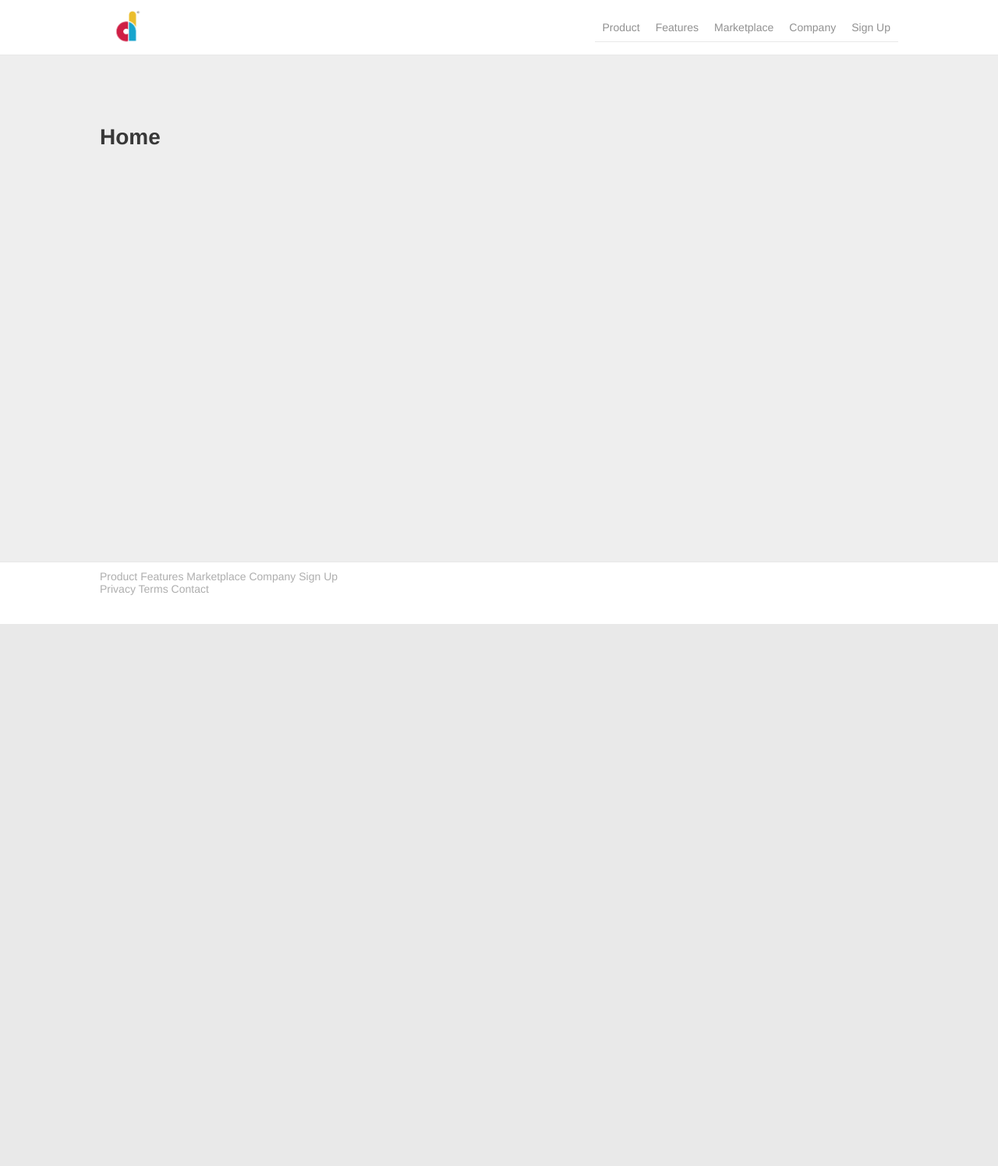
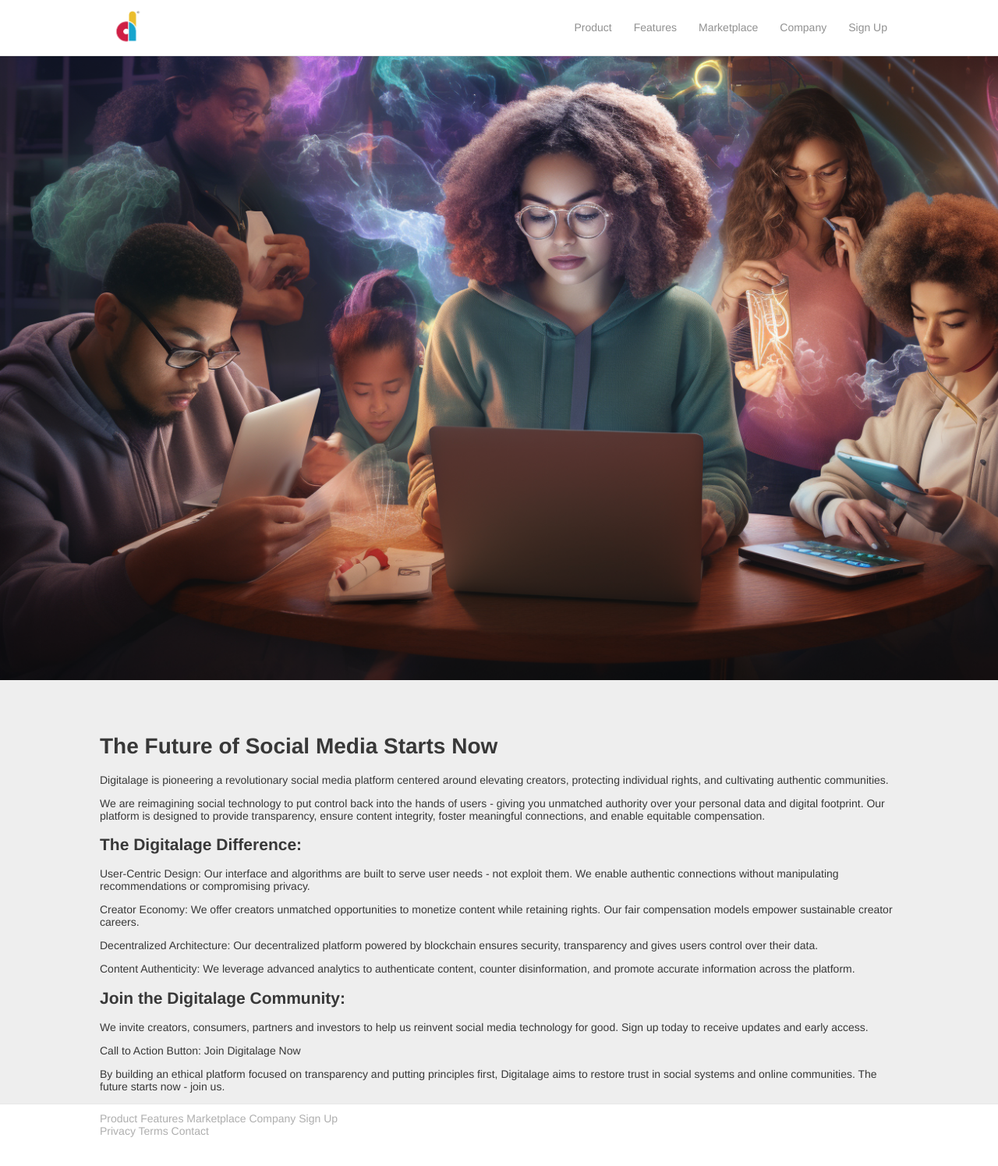
Before and after one commit to mattvisk/digitalage, a PHP site: page / in a window 1280 px wide. Shown: the whole page at 78% size. Before the commit the page ends 800 px from the top, so only its background shows below. Run offline with PHP 8.4, Linux system fonts and the light colour scheme.

Commit message:
nav updates, homepage copy, hero banner

```diff
--- a/css/style.css
+++ b/css/style.css
@@ -36,11 +36,16 @@
 header .logo img {
   height: 50px;
 }
-
-/* Banner
------------------------------------------- */
-.banner {
-  height: 20px;
+header .hamburger {
+  display: none;
+}
+@media (max-width: 700px) {
+  header .hamburger {
+    display: block;
+  }
+  header .nav-menu {
+    display: none;
+  }
 }
 
 /* Navigation
@@ -51,14 +56,27 @@
 }
 nav a {
   font-size: 14px;
-  padding: 10px;
   display: inline-block;
   color: #919191;
-  border-bottom: 1px solid #e8e8e8;
+  border-bottom: 1px solid rgba(0, 0, 0, 0);
+  transition: all 0.5s linear;
+  height: 100%;
+  line-height: 100%;
+  padding: 0 14px;
+  line-height: 70px;
 }
 nav a:hover {
   color: #545454;
-  border-bottom: 1px solid #e8e8e8;
+  border-bottom: 1px solid rgba(0, 0, 0, 0.2);
+  transition: all 0.1s linear;
+}
+
+/* Banner
+------------------------------------------ */
+.banner {
+  background: url(../images/ai/A_group_of_culturally_diverse_creators_collaborating_98ca68ac-724d-47e3-a0b4-d7ec640ab56a.png);
+  background-size: cover;
+  height: 800px;
 }
 
 /* Content
--- a/css/style.scss
+++ b/css/style.scss
@@ -38,12 +38,17 @@
       height: 50px;
     }
   }
-}
-
-/* Banner
------------------------------------------- */
-.banner {
-  height: 20px;
+  .hamburger {
+    display: none;
+  }
+  @media (max-width: 700px) {
+    .hamburger {
+      display: block;
+    }
+    .nav-menu {
+      display: none;
+    }
+  }
 }
 
 /* Navigation
@@ -53,15 +58,28 @@
   align-items: center;
   a {
     font-size: 14px;
-    padding: 10px;
     display: inline-block;
     color: #919191;
-    border-bottom: 1px solid #e8e8e8;
+    border-bottom: 1px solid rgba(0, 0, 0, 0);
+    transition: all 0.5s linear;
+    height: 100%;
+    line-height: 100%;
+    padding: 0 14px;
+    line-height: 70px;
   }
   a:hover {
     color: #545454;
-    border-bottom: 1px solid #e8e8e8;
+    border-bottom: 1px solid rgba(0, 0, 0, 0.2);
+    transition: all 0.1s linear;
   }
+}
+
+/* Banner
+------------------------------------------ */
+.banner {
+  background: url(../images/ai/A_group_of_culturally_diverse_creators_collaborating_98ca68ac-724d-47e3-a0b4-d7ec640ab56a.png);
+  background-size: cover;
+  height: 800px;
 }
 
 /* Content
--- a/index.php
+++ b/index.php
@@ -19,7 +19,7 @@
 
     <? /* Header
     ----------------------------------------*/ ?>
-    <header>
+    <header x-data="{ open: false }" :class="{'open': open}">
       <a class="logo" href="/"><img src="images/logo/da_logo.png" /></a>
       <nav>
         <a href="/product">Product</a>
@@ -28,6 +28,10 @@
         <a href="/company">Company</a>
         <a href="/signup">Sign Up</a>
       </nav>
+      <button @click="open = !open" class="hamburger">
+        <svg x-show="!open" class="open" xmlns="http://www.w3.org/2000/svg" width="24" height="24" viewBox="0 0 24 24"><path fill="#fff" d="M3 18h18v-2H3v2zM3 13h18v-2H3v2zM3 6v2h18V6H3z"/></svg>
+        <svg x-show="open" class="close" xmlns="http://www.w3.org/2000/svg" width="24" height="24" viewBox="0 0 24 24"><path fill="#fff" d="M19 6.41L17.59 5 12 10.59 6.41 5 5 6.41 10.59 12 5 17.59 6.41 19 12 13.41 17.59 19 19 17.59 13.41 12 19 6.41z"/></svg>
+      </button>
     </header>
 
     <? /* Banner
@@ -39,7 +43,20 @@
     ----------------------------------------*/ ?>
     <div class="content">
       <? if($p==null){ ?>
-        <h1>Home</h1>
+        <h1>The Future of Social Media Starts Now</h1>
+        <p>Digitalage is pioneering a revolutionary social media platform centered around elevating creators, protecting individual rights, and cultivating authentic communities.</p>
+        <p>We are reimagining social technology to put control back into the hands of users - giving you unmatched authority over your personal data and digital footprint. Our platform is designed to provide transparency, ensure content integrity, foster meaningful connections, and enable equitable compensation.</p>
+        <h2>The Digitalage Difference:</h2>
+<p>User-Centric Design: Our interface and algorithms are built to serve user needs - not exploit them. We enable authentic connections without manipulating recommendations or compromising privacy.</p>
+<p>Creator Economy: We offer creators unmatched opportunities to monetize content while retaining rights. Our fair compensation models empower sustainable creator careers.</p>
+<p>Decentralized Architecture: Our decentralized platform powered by blockchain ensures security, transparency and gives users control over their data.</p>
+<p>Content Authenticity: We leverage advanced analytics to authenticate content, counter disinformation, and promote accurate information across the platform.</p>
+<h2>Join the Digitalage Community:</h2>
+<p>We invite creators, consumers, partners and investors to help us reinvent social media technology for good. Sign up today to receive updates and early access.</p>
+<p>Call to Action Button: Join Digitalage Now</p>
+<p>By building an ethical platform focused on transparency and putting principles first, Digitalage aims to restore trust in social systems and online communities. The future starts now - join us.</p>
+      <!-- Content in <p> tags -->
+
 
       <? } else if($p=='product'){ ?>
         <h1>Product</h1>
```
Also changed, not shown: images/ai/A_group_of_culturally_diverse_creators_collaborating_98ca68ac-724d-47e3-a0b4-d7ec640ab56a.png (added), images/ai/flat_graphics_with_eco-friendly_trees_growing_from_p_b87c2f47-bc4f-4ffc-b17e-5ffa9eac1452.png (deleted), 1 other file.
